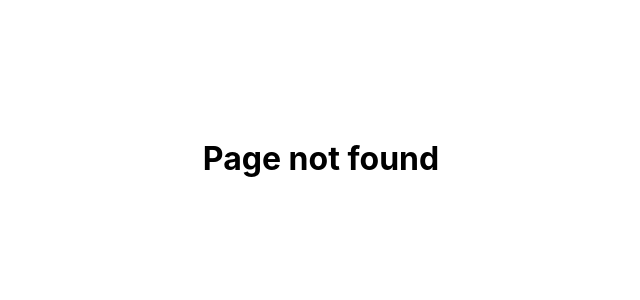
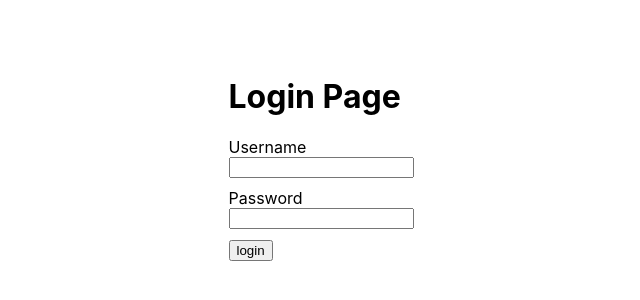
Before and after one commit to DivyarajsinhRana/user-authentication, a React (Create React App) app in the folder authentication/: page /login in a window 1280 px wide. Before the commit this address had no page. Shown: the part 242-542 px from the top of the page, without its empty margins (319-959 px from the left). Built offline with nearby package versions, Linux system fonts and the light colour scheme.

Commit message:
restricting routes in progress

```diff
--- a/authentication/src/App.js
+++ b/authentication/src/App.js
@@ -1,19 +1,27 @@
-import { BrowserRouter as Router, Route,Routes } from "react-router-dom"
+import { BrowserRouter as Router, Route, Routes } from "react-router-dom"
+import AppRoutes from "./Components/AppRoute"
 import routes from "./Config/routes"
-import Login from "./Pages/Login/Login"
+import { AuthProvider, useAuthState } from "./Context"
+
 
 const App = () => {
+
   return (
-    <Router>
+    <AuthProvider>
+      <Router>
         <Routes>
-            {
-              routes.map(route=>(
-                <Route key={route.path} path={route.path} element={route.component}/>
-              ))
+          {
+            routes.map((route, index) => {
+              console.log(route);
+              return (
+                <Route key={index} path={route.path} element={route.component} isPrivate={route.isPrivate} />
+              )
             }
-            {/* <Route path="/" element={<Login/>} /> */}
+            )
+          }
         </Routes>
-    </Router>
+      </Router>
+    </AuthProvider>
   )
 }
 
--- a/authentication/src/Components/AppRoute.js
+++ b/authentication/src/Components/AppRoute.js
@@ -0,0 +1,19 @@
+import { Navigate, Route } from "react-router-dom";
+import { useAuthState } from "../Context";
+
+const AppRoutes = ({ element: Component, path, isPrivate, ...rest }) => {
+
+    const userDetails = useAuthState()
+
+    return (
+        <Route
+            path={path}
+           element={  isPrivate && !Boolean(userDetails.token) ? <Navigate to={{pathname:"/login"}}/> :
+                    Component}
+            {...rest}
+        />
+
+    )
+}
+
+export default AppRoutes
--- a/authentication/src/Config/routes.js
+++ b/authentication/src/Config/routes.js
@@ -5,16 +5,19 @@ import PageNotFound from '../Pages/NotFound/PageNotFound'
 
 const routes =[
     {
-      path:'/',
-      component: <Login/>
+      path:'/login',
+      component: <Login/>,
+      isPrivate: false
     },
     {
       path:'/dashboard',
-      component: <Dashboard/>
+      component: <Dashboard/>,
+      isPrivate: true
     },
     {
       path:'/*',
-      component:<PageNotFound/>
+      component:<PageNotFound/>,
+      isPrivate: true
     },
   ]
 
--- a/authentication/src/Context/context.js
+++ b/authentication/src/Context/context.js
@@ -1,5 +1,5 @@
-import { createContext, useContext } from "react";
-
+import { createContext, useContext, useReducer } from "react";
+import { AuthReducer,initialState } from "./reducer";
 const AuthStateContext = createContext();
 const AuthDispatchContext = createContext();
 
--- a/authentication/src/Context/index.js
+++ b/authentication/src/Context/index.js
@@ -0,0 +1,4 @@
+import { loginUser, logout } from './action';
+import { AuthProvider, useAuthDispatch, useAuthState } from './context';
+
+export { AuthProvider, useAuthState, useAuthDispatch, loginUser, logout };
--- a/authentication/src/Pages/Dashboard/Dashboard.jsx
+++ b/authentication/src/Pages/Dashboard/Dashboard.jsx
@@ -1,15 +1,23 @@
+import { useNavigate } from 'react-router-dom';
+import { useAuthDispatch, useAuthState,logout } from '../../Context'
 import styles from '../Dashboard/dashboard.module.css'
-
 const Dashboard = () => {
+    const dispatch = useAuthDispatch();
+    const userdetail = useAuthState();
+     const navigate = useNavigate();
+    const handlelogout = () => {
+        logout(dispatch);
+        navigate("/login");
+    }
     return (
         <div style={{ padding: 10 }}>
             <div className={styles.dashboardPage} >
                 <h1>
                     Dashboard
                 </h1>
-                <button className={styles.logoutBtn} >Logout</button>
+                <button className={styles.logoutBtn} onClick={handlelogout} >Logout</button>
             </div>
-            <p>Welcome to the dashboard</p>
+            <p>Welcome {userdetail.user.email}</p>
         </div>
     )
 }
--- a/authentication/src/Pages/Login/Login.jsx
+++ b/authentication/src/Pages/Login/Login.jsx
@@ -1,24 +1,42 @@
 import styles from '../Login/login.module.css';
-
-
-const Login = () => {
+import { loginUser, useAuthState, useAuthDispatch } from '../../Context'
+import { useNavigate } from 'react-router-dom';
+import {  useState } from 'react';
+const Login = (props) => {
+  const navigate = useNavigate();
+  const dispatch = useAuthDispatch()
+  const [email, setEmail] = useState('')
+  const [password, setPassword] = useState('')
+  const { loading, errorMessage } = useAuthState()
+  const handleLogin = async (e) => {
+    e.preventDefault();
+  try {
+    let response = await loginUser(dispatch, {email,password}) //loginUser action makes the request and handles all the neccessary state changes
+    if (!response.user) return
+    navigate('/dashboard') //navigate to dashboard on success
+} catch (error) {
+    console.log(error)
+}
+ }
     return (
       <div className={styles.container}>
-        <div className={styles.formContainer}>
+            <div className={{ width: 200 }}>
                 <h1>Login Page</h1>
-
-          <form>
+                {
+                    errorMessage ? <p className={styles.error}>{errorMessage}</p> : null
+                }
+                <form >
                     <div className={styles.loginForm}>
                         <div className={styles.loginFormItem}>
-                <label htmlFor='email'>Username</label>
-                <input type='text' id='email' />
+                            <label htmlFor="email">Username</label>
+                            <input type="text" id='email' value={email} onChange={(e) => setEmail(e.target.value)} disabled={loading} />
                         </div>
                         <div className={styles.loginFormItem}>
-                <label htmlFor='password'>Password</label>
-                <input type='password' id='password' />
+                            <label htmlFor="password">Password</label>
+                            <input type="password" id='password' value={password} onChange={(e) => setPassword(e.target.value)} disabled={loading} />
                         </div>
                     </div>
-            <button>login</button>
+                    <button onClick={handleLogin} disabled={loading}>login</button>
                 </form>
             </div>
         </div>
```
Lines whose indentation alone changed are shown as unchanged.
